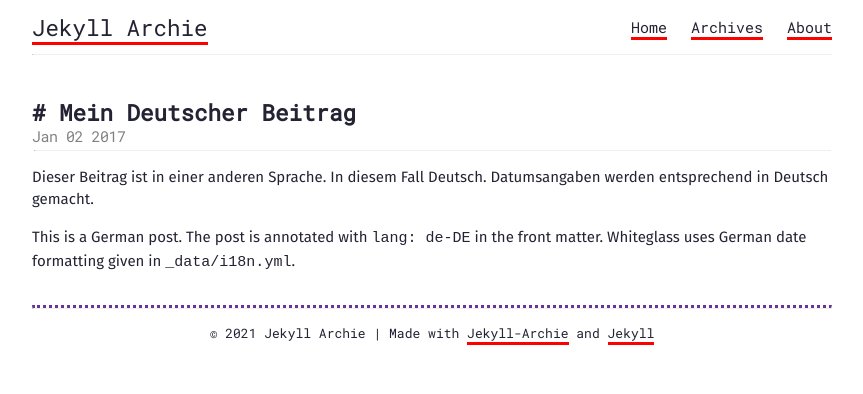
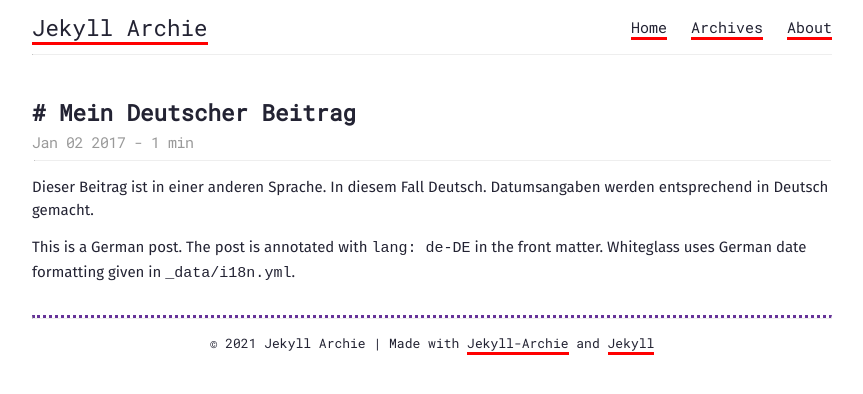
Before and after one commit to slashformotion/jekyll-archie, a Jekyll site: the page built from _posts/2017-01-02-my-german-post.md, in a window 1280 px wide. Shown: the top 394 px of the page, without its empty margins (208-1071 px from the left). Built offline with Jekyll 4.4.1, drawn with Linux system fonts in a browser that asks for light colours.

Commit message:
Added read-time functionality

```diff
--- /dev/null
+++ b/_includes/read-time.html
@@ -0,0 +1,12 @@
+{% comment %}
+    SOURCE OF THIS CODE: https://carlosbecker.com/posts/jekyll-reading-time-without-plugins/
+{% endcomment %}
+
+    <span class="reading-time" title="Estimated read time">
+    {% assign words = content | number_of_words %}
+    {% if words < 360 %}
+        1 min
+    {% else %}
+        {{ words | divided_by:180 }} mins
+    {% endif %}
+    </span>
--- a/_layouts/post.html
+++ b/_layouts/post.html
@@ -9,7 +9,10 @@ layout: page
     <p class="excerp">{{ page.excerp }}</p>
     {% endif %}
 
-        <div class="meta"><time datetime="{{ page.date | date:"%d-%m-%Y" }}">{{ page.date | date: "%b %d %Y" }}</time></div>
+    <div class="meta">
+      <time datetime="{{ page.date | date:"%d-%m-%Y" }}">{{ page.date | date: "%b %d %Y" }}</time> -
+     {% include read-time.html %}
+    </div>
   </div>
   <hr class="no-margin light-hr ">
 
--- a/_sass/base/general.sass
+++ b/_sass/base/general.sass
@@ -118,11 +118,7 @@ h5::before,
 h6::before,
     color: darken($maincolor,5% )
 
-.title h1
-    margin-bottom: 0
 
-time
-    color: grey
 
 /* table */
 table
@@ -151,6 +147,7 @@ table td
 
 
 .meta
+    display: inline
     color: #999
     letter-spacing: -0.5px
 
--- a/_sass/pages/post.sass
+++ b/_sass/pages/post.sass
@@ -3,3 +3,6 @@
     padding-top: 0.5rem
     color: darken(#999, 50%)
     font-style: italic
+
+.title
+    margin-bottom: 0.4rem
```
Also changed, not shown: _sass/components/read-time.sass (added). Lines whose indentation alone changed are shown as unchanged.
